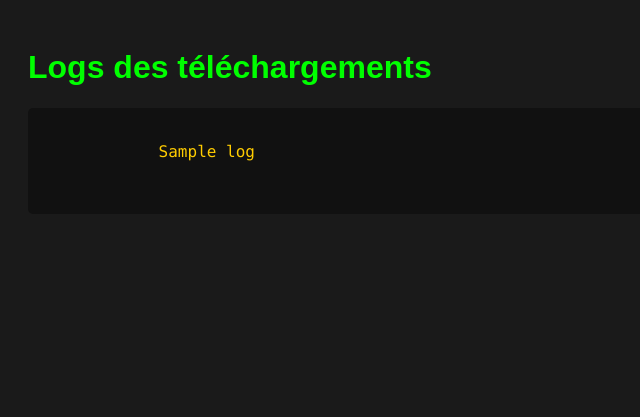
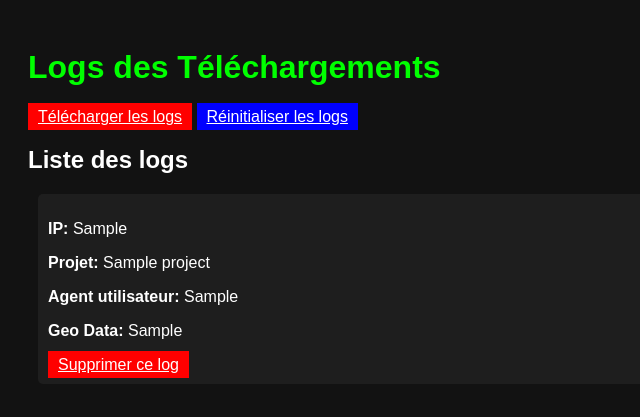
Before and after one commit to tucommenceapousser/trkn-projects, a Flask app: template templates/logs.html in a window 1280 px wide. Shown: the top 417 px of the page, without its empty margins (0-640 px from the left). Run offline with Flask 3, Linux system fonts and the light colour scheme; the template is opened without the code that fills it: most values are stand-ins (such as "Sample title", 1, 10 or a date in 2020).

Commit message:
Update logs.html

```diff
--- a/templates/logs.html
+++ b/templates/logs.html
@@ -3,8 +3,8 @@
 <head>
     <meta charset="UTF-8">
     <meta name="viewport" content="width=device-width, initial-scale=1.0">
-    <title>Logs des téléchargements</title>
-    <style>
+    <title>Logs des Téléchargements</title>
+<style>
         body {
             font-family: Arial, sans-serif;
             background-color: #1a1a1a;
@@ -22,16 +22,29 @@
         h1 {
             color: #00ff00;
         }
+        body { background-color: #121212; color: #fff; font-family: Arial, sans-serif; }
+        .log-entry { margin: 10px; padding: 10px; background-color: #1e1e1e; border-radius: 5px; }
+        .btn { padding: 5px 10px; color: #fff; background-color: #f00; border: none; cursor: pointer; }
+        .btn-reset { background-color: #00f; }
     </style>
 </head>
 <body>
-    <h1>Logs des téléchargements</h1>
-    <pre>
-        {% for log in logs %}
-            {{ log }}
-        {% else %}
-            Aucun log disponible.
-        {% endfor %}
-    </pre>
+
+<h1>Logs des Téléchargements</h1>
+
+<a href="/download_logs" class="btn">Télécharger les logs</a>
+<a href="/reset_logs" class="btn btn-reset">Réinitialiser les logs</a>
+
+<h2>Liste des logs</h2>
+{% for log in logs %}
+    <div class="log-entry">
+        <p><strong>IP:</strong> {{ log['ip'] }}</p>
+        <p><strong>Projet:</strong> {{ log['project'] }}</p>
+        <p><strong>Agent utilisateur:</strong> {{ log['user_agent'] }}</p>
+        <p><strong>Geo Data:</strong> {{ log['geo_data'] }}</p>
+        <a href="/delete_log/{{ log['id'] }}" class="btn">Supprimer ce log</a>
+    </div>
+{% endfor %}
+
 </body>
 </html>
```
